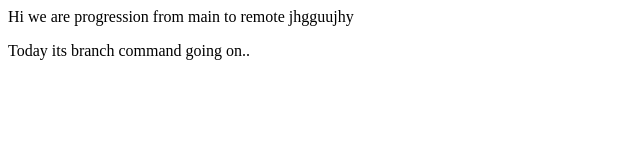
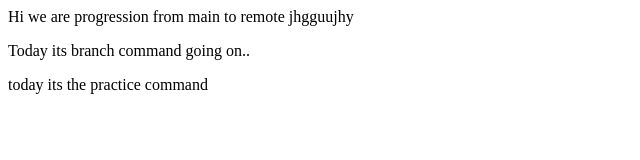
Before and after one commit to DipanshuAggarwal/newrepo, a plain HTML site: page index.html in a window 1280 px wide. Shown: the whole page, without its empty margins (0-640 px from the left). Drawn offline with Linux system fonts and the light colour scheme.

Commit message:
new changes

```diff
--- a/index.html
+++ b/index.html
@@ -1,3 +1,4 @@
 Hi we are progression from main to remote
 jhgguujhy
 <p>Today its branch command going on.. </p>
+<p>today its the practice command</p>
```
